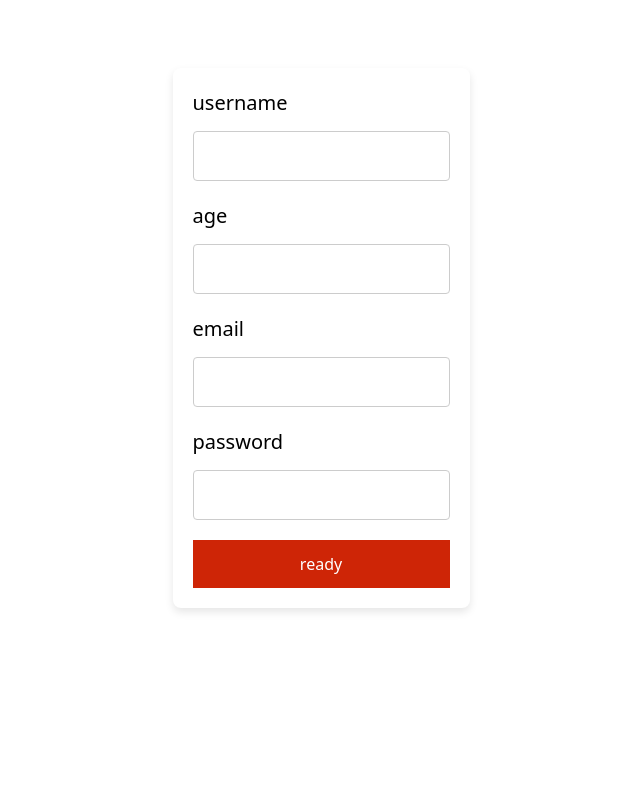
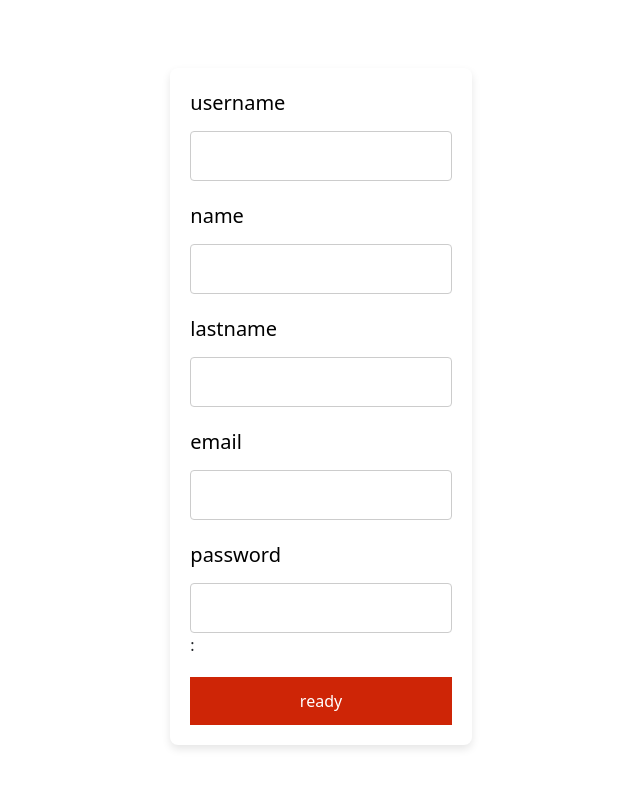
Before and after one commit to eziocard/pj_foro, a React (Vite) app in the folder fronted/: page /signup in a window 1280 px wide. Shown: the top 788 px of the page, without its empty margins (319-959 px from the left). Built offline with nearby package versions, Linux system fonts and the light colour scheme.

Commit message:
ultimo respaldo seguro de la noche

```diff
--- a/fronted/package.json
+++ b/fronted/package.json
@@ -11,6 +11,7 @@
   },
   "dependencies": {
     "bootstrap": "^5.3.3",
+    "jsonwebtoken": "^9.0.2",
     "react": "^18.3.1",
     "react-dom": "^18.3.1",
     "react-router-dom": "^6.27.0"
--- a/fronted/src/routes/signup.jsx
+++ b/fronted/src/routes/signup.jsx
@@ -11,7 +11,8 @@ export default function Signup(){
   e.preventDefault();
   const data = {
     username: e.target.username.value,
-    age: e.target.age.value,
+    name: e.target.name.value,
+    lastname: e.target.lastname.value,
     email: e.target.email.value,
     password: e.target.password.value,
   };
@@ -27,23 +28,22 @@ export default function Signup(){
 
     // Comprobar si la respuesta fue exitosa
     if (!response.ok) {
-      // Si la respuesta no es 200-299, lanzar un erro {!!errorResponse && <div className = "errorMessage">{errorResponse}</div>}r
-      setErrorResponse("Error al Procesar Datos");
 
-    }
+        const errorData = await response.json();
+        setErrorResponse(errorData.detail || "Error desconocido al procesar los datos.");
+        return;
+      }
 
     const responseData = await response.json();
     console.log("Respuesta de la API:", responseData);
     goTo("/login");
-  } catch (error) {
-    console.error("Error en la solicitud:", error);
-    setErrorResponse("Error al Procesar Datos");
-
-  }
-};
+    } catch (error) {
+       console.error("Error en la solicitud:", error);
+    setErrorResponse("Hubo un error en la solicitud. Intenta nuevamente.");
+    }};
 
   return(
-  <>
+<>
     <h1 id = 'titulo'>Sign up</h1>
 
       <form className = "form" onSubmit={handleSubmit}>
@@ -53,16 +53,21 @@ export default function Signup(){
           <input type='text' name='username' required></input>
         </div>
         <div className = 'form-group'>
-          <label>age</label>
-          <input type='number' min='18' name='age'  required></input>
+          <label>name</label>
+          <input type='text' name='name'  required></input>
         </div>
+         <div className = 'form-group'>
+          <label>lastname</label>
+          <input type='text' name='lastname'  required></input>
+        </div>
+
         <div className = 'form-group'>
           <label>email</label>
           <input type='email' name='email'  required></input>
         </div>
         <div className = 'form-group'>
           <label>password</label>
-          <input type='password' name='password' required></input>
+          <input type='password' name='password' required></input>:
         </div>
 
         <button type='submit'>ready</button>
```
Also changed, not shown: 1 other file (tests, documents, lock files or other folders).
